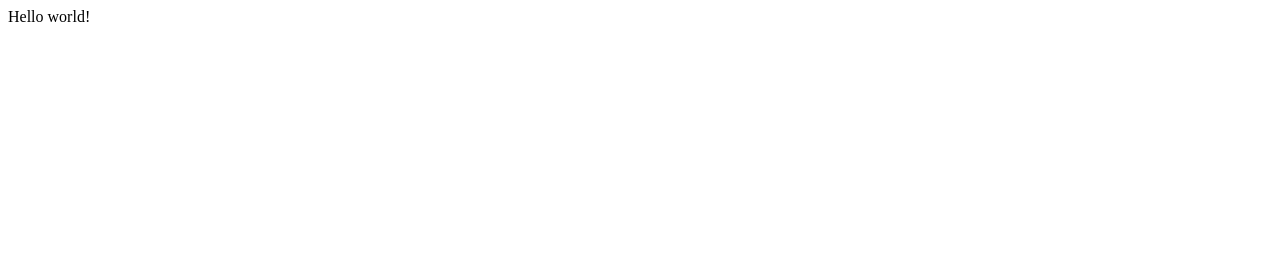
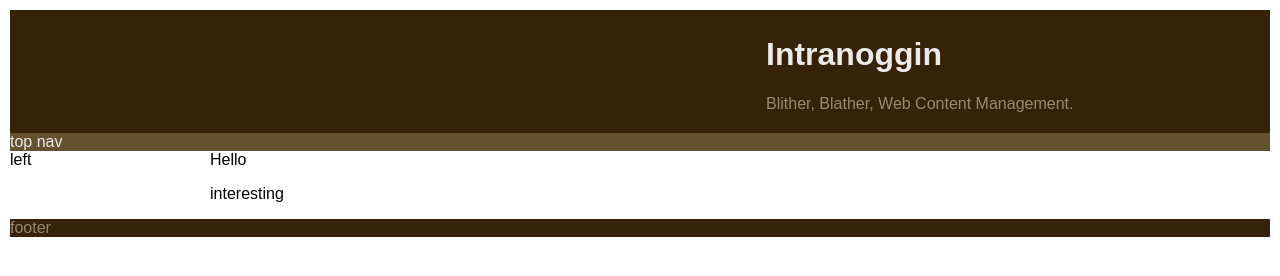
Before and after one commit to Intranoggin/StaticBlog, a Gatsby site: page / in a window 1280 px wide. Built offline with nearby package versions, Linux system fonts and the light colour scheme; Gatsby itself is replaced by a stand-in of ours.

Commit message:
Basic cut up for layout.

```diff
--- /dev/null
+++ b/src/components/footer.js
@@ -0,0 +1,8 @@
+import React from 'react'
+import styles from '../styles/footer.module.scss'
+
+export default()=>(
+<footer className={styles.footer}>
+footer
+</footer>
+)
--- /dev/null
+++ b/src/components/header.js
@@ -0,0 +1,14 @@
+import React from 'react'
+import TopNav from './topnav'
+import styles from '../styles/header.module.scss'
+
+export default()=>(
+<header className={styles.header}>
+    <div className={styles.banner}>
+        <div className={styles.sitetitle}><h1>Intranoggin</h1>
+        <span className={styles.tagline}>Blither, Blather, Web Content Management.</span>
+        </div>
+    </div>
+    <TopNav/>
+</header>
+)
--- /dev/null
+++ b/src/components/layout.js
@@ -0,0 +1,14 @@
+import React from 'react'
+import styles from '../styles/layout.module.scss'
+import Header from './header.js'
+import Footer from './footer.js'
+export default({children})=>(
+    <div>
+        <Header/>
+        <div section="main" className={styles.main}>
+            <div className={styles.leftChannel}>left</div>
+            <div className={styles.content}>{children}</div>
+        </div>
+        <Footer/>
+    </div>
+)
--- /dev/null
+++ b/src/components/topnav.js
@@ -0,0 +1,8 @@
+import React from 'react'
+import styles from '../styles/topnav.module.scss'
+
+export default()=>(
+<nav className={styles.topnav}>
+	top nav
+</nav>
+)
--- a/src/pages/index.js
+++ b/src/pages/index.js
@@ -1,3 +1,9 @@
 import React from "react"
+import Layout from '../components/layout'
 
-export default () => <div>Hello world!</div>
+export default () => (
+   <Layout>
+       <div>Hello</div>
+       <p>interesting</p>
+   </Layout>
+)
--- /dev/null
+++ b/src/styles/footer.module.scss
@@ -0,0 +1,6 @@
+@import './global.scss';
+.footer{
+    background-color: $color-pallete-1;
+    color: $color-pallete-5;
+    clear: both;
+}
--- /dev/null
+++ b/src/styles/global.scss
@@ -0,0 +1,5 @@
+$color-pallete-1: #362208;
+$color-pallete-2: #261B0A;
+$color-pallete-3: #65512F;
+$color-pallete-4: #EDEBE8;
+$color-pallete-5: #988A71;
--- /dev/null
+++ b/src/styles/header.module.scss
@@ -0,0 +1,12 @@
+@import './global.scss';
+.banner{
+    background-color: $color-pallete-1;
+    padding:5px 20px 20px 60%;
+}
+
+.sitetitle{
+    color: $color-pallete-4;
+}
+.tagline{
+    color: $color-pallete-5;
+}
--- /dev/null
+++ b/src/styles/layout.module.scss
@@ -0,0 +1,16 @@
+@import './global.scss';
+body{
+    margin: 0 auto;
+    padding: 10px;
+    font-family: Arial, Helvetica, sans-serif;
+}
+.main{
+
+}
+.leftChannel{
+    width:200px;
+    float: left;
+}
+.content{
+    float: left;
+}
--- /dev/null
+++ b/src/styles/topnav.module.scss
@@ -0,0 +1,5 @@
+@import './global.scss';
+.topnav{
+    background-color: $color-pallete-3;
+    color: $color-pallete-4;
+}
```
